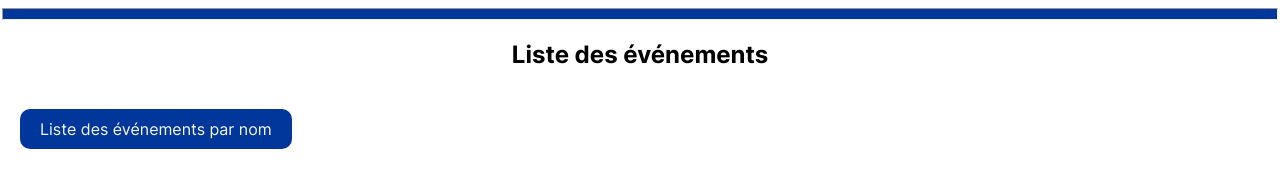
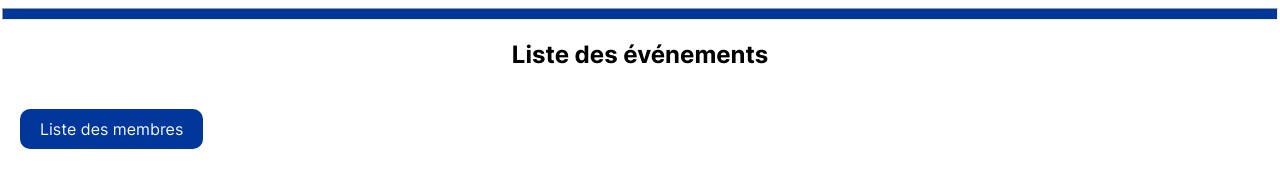
Before and after one commit to ainemehdi6/harmonie, a PHP site: page /EventsList.php in a window 1280 px wide. Shown: the part 238-407 px from the top of the page. Run offline with PHP 8.4, Linux system fonts and the light colour scheme; data that the repository does not hold is empty; some libraries are stand-ins or nearby versions.

Commit message:
Update eventList.php

```diff
--- a/EventsList.php
+++ b/EventsList.php
@@ -18,7 +18,7 @@
     <main>
         <h2 class="center-text">Liste des événements</h2>
         <div class="btns-grp">
-            <a href="EventUserList.php" class="btn btn-main">Liste des événements par nom</a>
+            <a href="EventUserList.php" class="btn btn-main">Liste des membres</a>
         </div>
         <div class="wrapper">
         <table>
```
